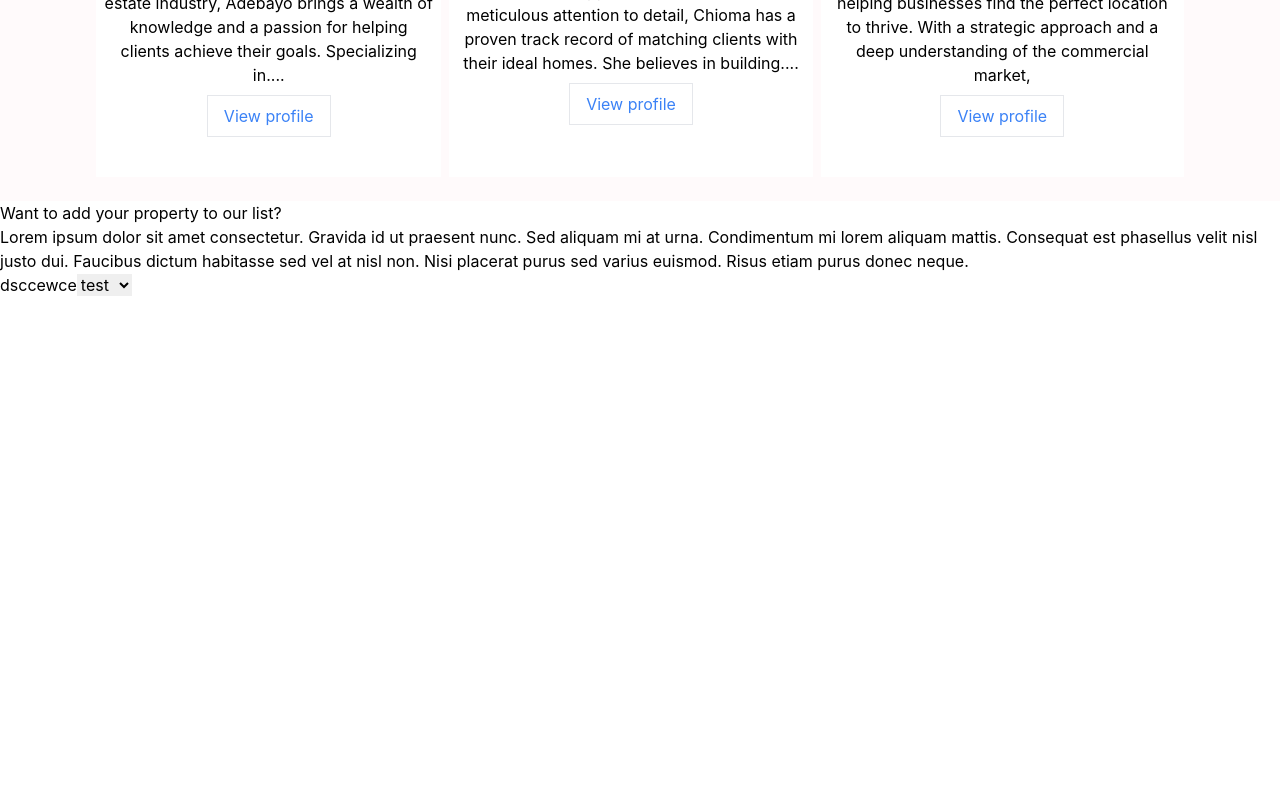
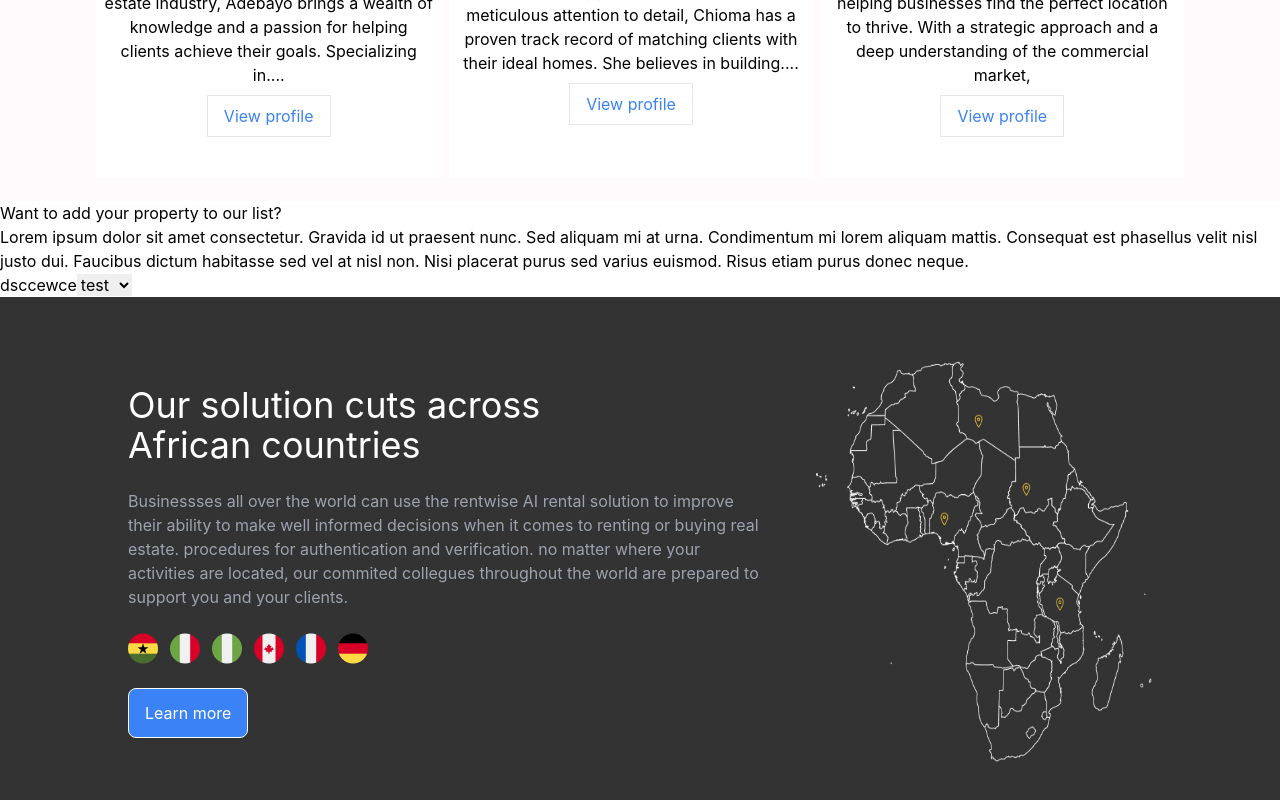
Before and after one commit to Obadea/rentwise, a React (Create React App) app: page / in a window 1280 px wide. Shown: the part 1525-2325 px from the top of the page. Before the commit the page ends 1822 px from the top, so only its background shows below. Built offline with nearby package versions, Linux system fonts and the light colour scheme.

Commit message:
footer setup

```diff
--- a/src/landingpage/LandingPage.jsx
+++ b/src/landingpage/LandingPage.jsx
@@ -4,6 +4,7 @@ import Banner from "./components/Banner";
 import TopProperties from "./components/TopProperties";
 import StatemenComponent from "./components/StatemenComponent";
 import Enquiry from "./components/Enquiry";
+import Solution from "./components/Solution";
 
 function LandingPage() {
   return (
@@ -13,6 +14,7 @@ function LandingPage() {
       <TopProperties />
       <StatemenComponent />
       <Enquiry />
+      <Solution />
     </>
   );
 }
--- /dev/null
+++ b/src/landingpage/components/Footer.jsx
@@ -0,0 +1,47 @@
+import React from "react";
+import FacebookIcon from "@mui/icons-material/Facebook";
+import XIcon from "@mui/icons-material/X";
+import InstagramIcon from "@mui/icons-material/Instagram";
+import LinkedInIcon from "@mui/icons-material/LinkedIn";
+import YouTubeIcon from "@mui/icons-material/YouTube";
+
+function Footer() {
+  return (
+    <div>
+      <div>
+        <div>
+          <h2>About Us</h2>
+          <p>
+            Lorem ipsum dolor sit amet consectetur. Gravida id ut praesent nunc.
+            Sed aliquam mi at urna. Condimentum mi lorem aliquam mattis.
+            Consequat est phasellus velit nisl justo dui. Faucibus dictum
+            habitasse sed vel at nisl non. Nisi placerat purus sed varius
+            euismod. Risus etiam purus donec neque. Non id mi maecenas quam
+            convallis ut varius feugiat iaculis. Quis porttitor urna malesuada
+            mattis in quam. Quictum habitasse sed vel at nisl non. Nisi placerat
+            purus sed varius euismod.{" "}
+          </p>
+        </div>
+        <div>
+          <a href="">Blog</a>
+          <a href="">Faqs</a>
+          <a href="">Careers</a>
+          <a href="">Our Team</a>
+          <a href="">Partners</a>
+          <a href="">Events</a>
+          <a href="">Blog</a>
+          <a href="">Blog</a>
+        </div>
+      </div>
+      <div>
+        <h2>
+          rent <span className="text-yellow-500">w</span>ise
+          <span className="text-yellow-500">.</span>
+        </h2>
+        <div>{/* social icons */}</div>
+      </div>
+    </div>
+  );
+}
+
+export default Footer;
--- a/src/landingpage/components/Partnership.jsx
+++ b/src/landingpage/components/Partnership.jsx
@@ -10,7 +10,7 @@ function Partnership() {
           <span className="text-yellow-500">.</span>
         </h2>
         <h2>
-          rent <span className="text-yellow-500">w</span>ise{" "}
+          rent <span className="text-yellow-500">w</span>ise
           <span className="text-yellow-500">.</span>
         </h2>
         <h2>
--- a/src/landingpage/components/Solution.jsx
+++ b/src/landingpage/components/Solution.jsx
@@ -1,21 +1,32 @@
 import React from "react";
+import country from "../../assets/country.png";
+import continent from "../../assets/africa.png";
 
 function Solution() {
   return (
-    <div>
-      <div>
-        <div>
-          <h2>Our solution cuts across </h2>
-          <h2>African countries</h2>
+    <div className="bg-customdark text-white px-20 py-16">
+      <div className="flex gap-2">
+        <div className="basis-[65%] px-12 py-6">
+          <div>
+            <h2 className="text-4xl">Our solution cuts across </h2>
+            <h2 className="text-4xl">African countries</h2>
+          </div>
+          <p className="text-base text-gray-400 my-6">
+            Businessses all over the world can use the rentwise AI rental
+            solution to improve their ability to make well informed decisions
+            when it comes to renting or buying real estate. procedures for
+            authentication and verification. no matter where your activities are
+            located, our commited collegues throughout the world are prepared to
+            support you and your clients.
+          </p>
+          <img src={country} alt="" />
+          <button className="mt-6 px-4 py-3 rounded-lg bg-blue-500 border border-white">
+            Learn more
+          </button>
         </div>
-        <p>
-          Businessses all over the world can use the rentwise AI rental solution
-          to improve their ability to make well informed decisions when it comes
-          to renting or buying real estate. procedures for authentication and
-          verification. no matter where your activities are located, our
-          commited collegues throughout the world are prepared to support you
-          and your clients.
-        </p>
+        <div className="basis-[30%]">
+          <img src={continent} alt="" className="h-full w-full" />
+        </div>
       </div>
     </div>
   );
--- a/tailwind.config.js
+++ b/tailwind.config.js
@@ -9,6 +9,7 @@ module.exports = {
         customwhite: "#F4FFFA",
         customaccent: "#F93B68",
         customaccent100: "#FFFAFB",
+        customdark: "#333333",
       },
     },
   },
```
Also changed, not shown: src/assets/africa.png (renamed from src/assets/OutlineMap-Africa 2.png).
